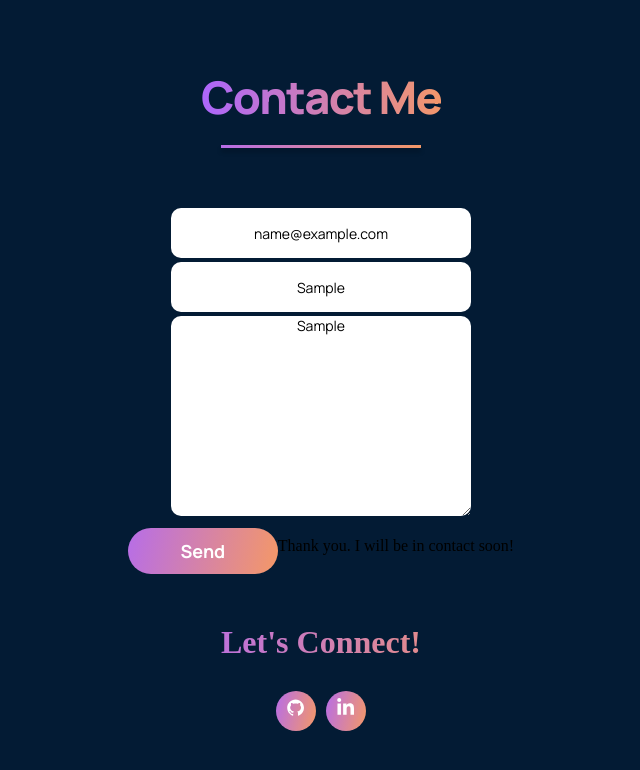
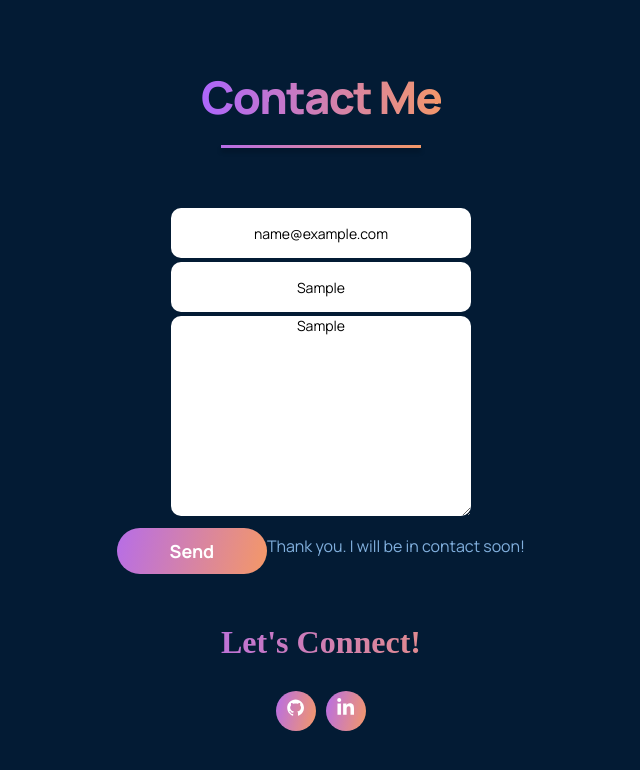
Before and after one commit to rarellano5280/R-Portfolio, a React (Create React App) app: page / in a window 1280 px wide. Both pictures are taken after typing "name@example.com", "Sample", "Sample" into the empty fields and a click on the button "Send". Shown: the part 2548-3318 px from the top of the page, without its empty margins (319-959 px from the left). Built offline with nearby package versions, Linux system fonts and the light colour scheme.

Commit message:
added color to submit text

```diff
--- a/src/components/Contact/Contact.js
+++ b/src/components/Contact/Contact.js
@@ -30,7 +30,7 @@ function Contact() {
         <textarea placeholder='message'></textarea>
         <div className='port__contact-btn'>
         <button type='submit'>Send</button>
-        {message && <span> Thank you. I will be in contact soon!</span>}
+        {message && <span className='submit__message'> Thank you. I will be in contact soon!</span>}
         </div>
         </form>
 
--- a/src/components/Contact/contact.css
+++ b/src/components/Contact/contact.css
@@ -54,6 +54,12 @@
     outline: none;
     cursor: pointer;
     min-width: 150px;
+}
+
+.submit__message {
+    font-family: var(--font-family);
+    display: flex;
+    color:var(--color-text);
 }
 
 form {
```
